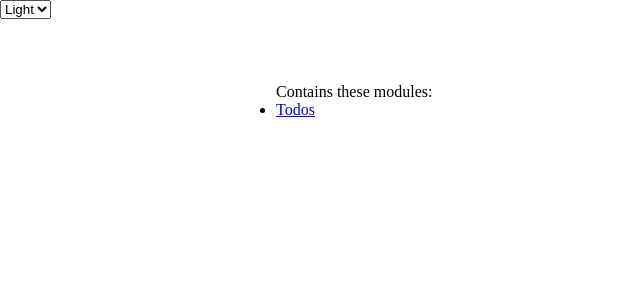
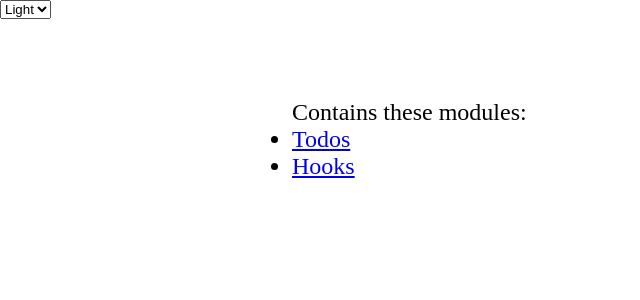
Before and after one commit to machariamarigi/re-freash, a React (Create React App) app: page / in a window 1280 px wide. Shown: the top 300 px of the page, without its empty margins (0-640 px from the left). Built offline with nearby package versions, Linux system fonts and the light colour scheme.

Commit message:
link to the rehook page

```diff
--- a/src/pages/HomePage/index.tsx
+++ b/src/pages/HomePage/index.tsx
@@ -1,12 +1,14 @@
 import React, { FC, ReactElement } from "react";
 import { NavLink } from "react-router-dom";
+import './HomePage.css';
 
 const HomePage: FC<any> = (): ReactElement => {
     return (
-        <div className="home-page">
+        <div className="homepage">
             Contains these modules:
             <ul>
                 <li><NavLink to="/todos">Todos</NavLink></li>
+                <li><NavLink to="/rehook">Hooks</NavLink></li>
             </ul>
         </div>
     )
```
